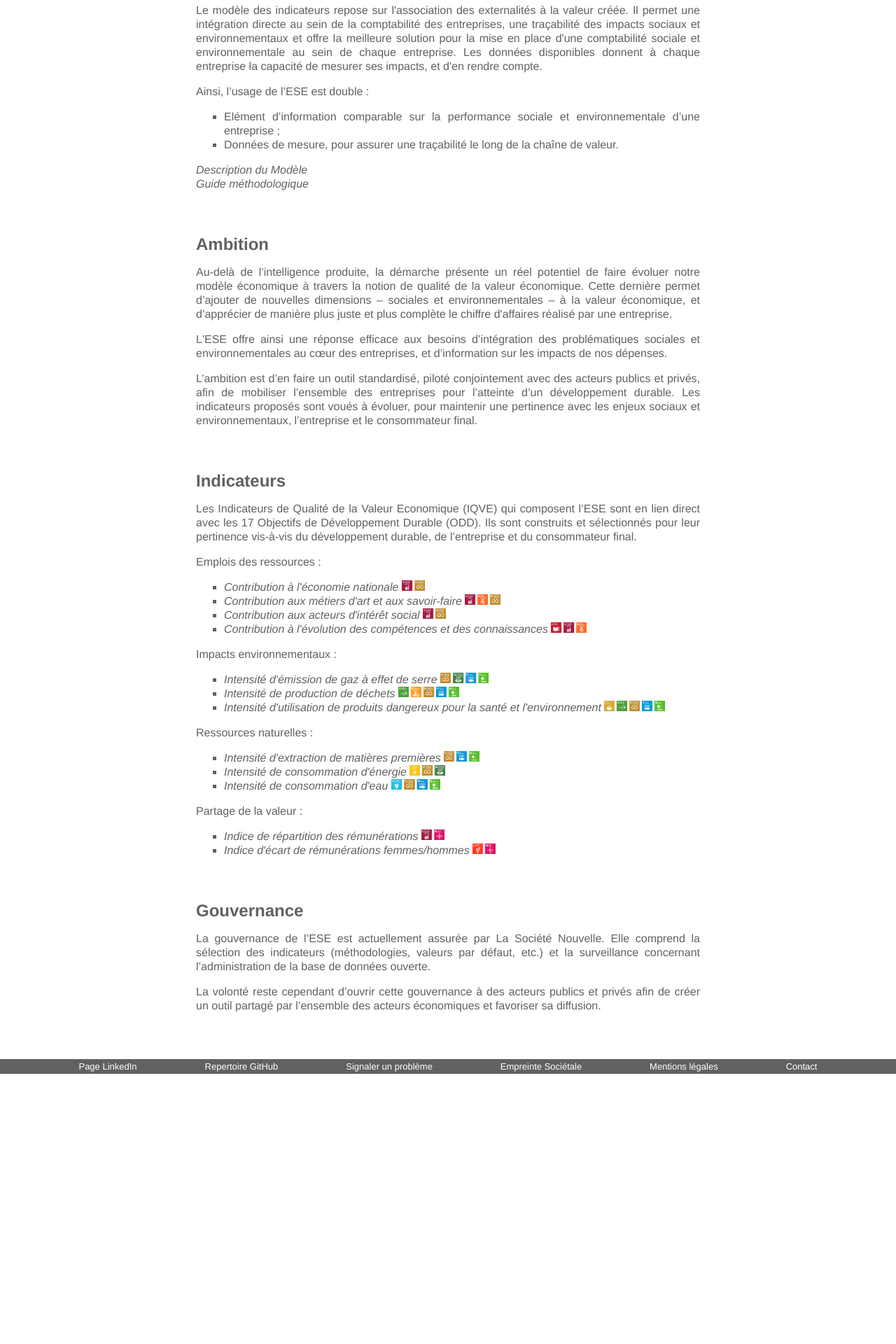
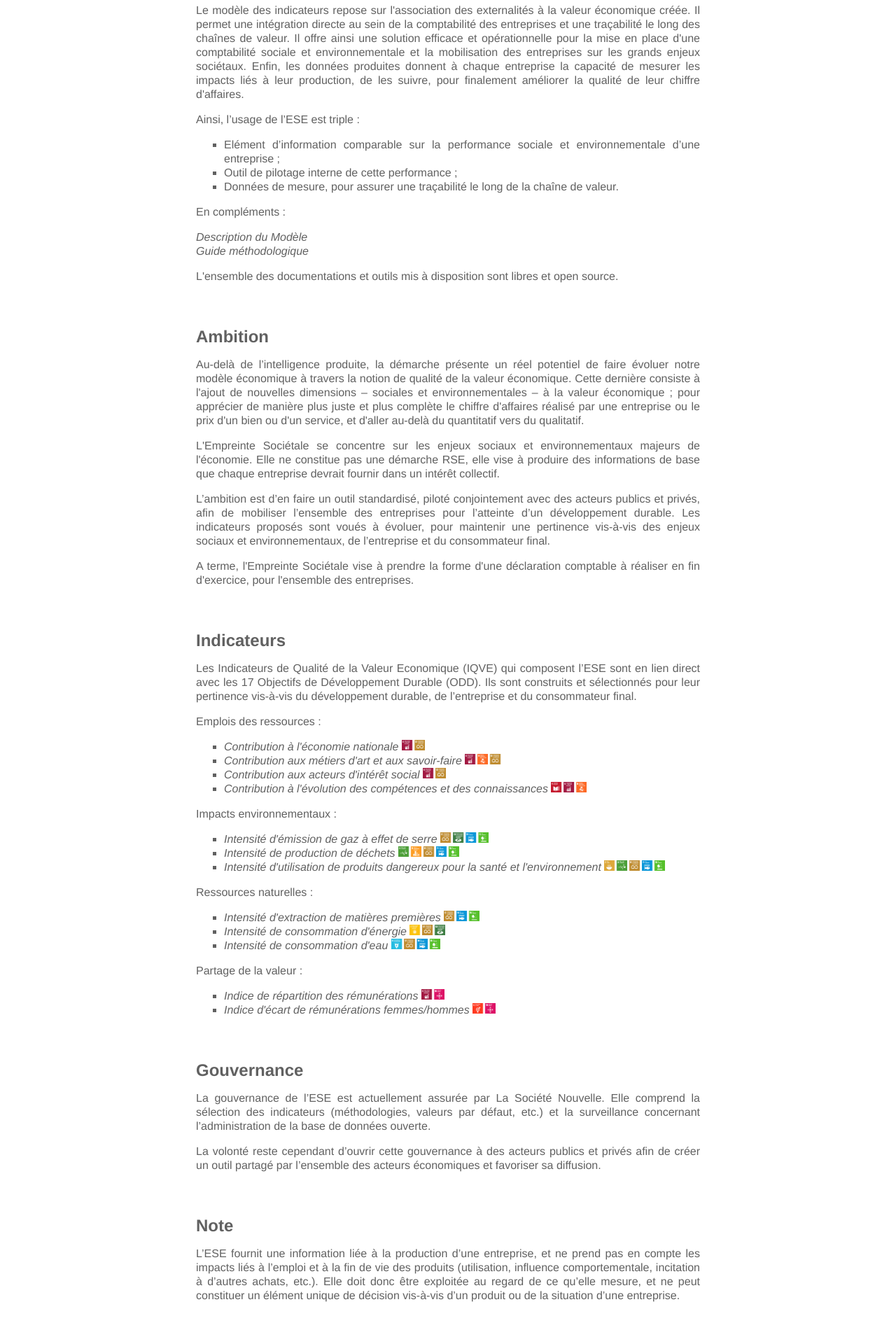
Before and after one commit to La-Societe-Nouvelle/LaSocieteNouvelle-Website, a Next.js app: page /empreinte-societale in a window 1280 px wide. Shown: the part 460-2380 px from the top of the page at 70% size. Before the commit the page ends 1994 px from the top, so only its background shows below. Built offline with nearby package versions, Linux system fonts and the light colour scheme.

Commit message:
Update content

```diff
--- a/pages/empreinte-societale.js
+++ b/pages/empreinte-societale.js
@@ -14,83 +14,58 @@ export default function Home() {
 
       <main className="main">
 
-        <h1>
-        Empreinte Sociétale de l'Entreprise
-        </h1>
+        <h1>Empreinte Sociétale de l'Entreprise</h1>
 
         <div className="strip">
-          <h2>
-          Introduction
-          </h2>
-          <p>
-          L’Empreinte Sociétale de l’Entreprise (ESE) est un panel d'indicateurs extra-financiers associés au chiffre d'affaires des entreprises.  Il informe sur les externalités sociales et environnementales liées à la production des biens et/ou services vendus par l'entreprise. Les indicateurs prennent en compte les activités propres de l'entreprise (valeur ajoutée nette), mais également les consommations (achats et autres charges externes) et les amortissements sur immobilisations ; avec une dépendance entre les entreprises.
+          <h2>Introduction</h2>
+          <p>L’Empreinte Sociétale de l’Entreprise (ESE) est un panel d'indicateurs extra-financiers associés au chiffre d'affaires des entreprises.  Il informe sur les externalités sociales et environnementales liées à la production des biens et/ou services vendus par l'entreprise. Les indicateurs prennent en compte les activités propres de l'entreprise (valeur ajoutée nette), mais également les consommations (achats et autres charges externes) et les immobilisations. La mesure des impacts indirects s'appuie sur les données publiées des entreprises sollicitées.</p>
+          <p>Le modèle des indicateurs repose sur l'association des externalités à la valeur économique créée. Il permet une intégration directe au sein de la comptabilité des entreprises et une traçabilité le long des chaînes de valeur. Il offre ainsi une solution efficace et opérationnelle pour la mise en place d'une comptabilité sociale et environnementale et la mobilisation des entreprises sur les grands enjeux sociétaux. Enfin, les données produites donnent à chaque entreprise la capacité de mesurer les impacts liés à leur production, de les suivre, pour finalement améliorer la qualité de leur chiffre d'affaires.</p>
+          <p>Ainsi, l’usage de l’ESE est triple :
+            <ul>
+              <li>Elément d’information comparable sur la performance sociale et environnementale d’une entreprise ;</li>
+              <li>Outil de pilotage interne de cette performance ;</li>
+              <li>Données de mesure, pour assurer une traçabilité le long de la chaîne de valeur.</li>
+            </ul>
           </p>
-          <p>
-          Le modèle des indicateurs repose sur l'association des externalités à la valeur créée. Il permet une intégration directe au sein de la comptabilité des entreprises, une traçabilité des impacts sociaux et environnementaux et offre la meilleure solution pour la mise en place d'une comptabilité sociale et environnementale au sein de chaque entreprise. Les données disponibles donnent à chaque entreprise la capacité de mesurer ses impacts, et d'en rendre compte.
-          </p>
-          <p>
-          Ainsi, l’usage de l’ESE est double :
-          <ul>
-            <li>Elément d’information comparable sur la performance sociale et environnementale d’une entreprise ;</li>
-            <li>Données de mesure, pour assurer une traçabilité le long de la chaîne de valeur.</li>
-          </ul>
-          </p>
+          <p>En compléments :</p>
           <p>
             <a className="text-link" href="modele-indicateurs">Description du Modèle</a><br/>
             <a className="text-link" href="guide">Guide méthodologique</a>
           </p>
+          <p>L'ensemble des documentations et outils mis à disposition sont libres et open source.</p>
         </div>
 
         <div className="strip">
-          <h2>
-          Ambition
-          </h2>
-          <p>
-          Au-delà de l’intelligence produite, la démarche présente un réel potentiel de faire évoluer notre modèle économique à travers la notion de qualité de la valeur économique. Cette dernière permet d’ajouter de nouvelles dimensions – sociales et environnementales – à la valeur économique, et d’apprécier de manière plus juste et plus complète le chiffre d'affaires réalisé par une entreprise.
-          </p>
-          <p>
-          L'ESE offre ainsi une réponse efficace aux besoins d’intégration des problématiques sociales et environnementales au cœur des entreprises, et d’information sur les impacts de nos dépenses.
-          </p>
-          <p>
-          L’ambition est d’en faire un outil standardisé, piloté conjointement avec des acteurs publics et privés, afin de mobiliser l’ensemble des entreprises pour l’atteinte d’un développement durable. Les indicateurs proposés sont voués à évoluer, pour maintenir une pertinence avec les enjeux sociaux et environnementaux, l’entreprise et le consommateur final.
-          </p>
+          <h2>Ambition</h2>
+          <p>Au-delà de l’intelligence produite, la démarche présente un réel potentiel de faire évoluer notre modèle économique à travers la notion de qualité de la valeur économique. Cette dernière consiste à l'ajout de nouvelles dimensions – sociales et environnementales – à la valeur économique ; pour apprécier de manière plus juste et plus complète le chiffre d'affaires réalisé par une entreprise ou le prix d'un bien ou d'un service, et d'aller au-delà du quantitatif vers du qualitatif.</p>
+          <p>L'Empreinte Sociétale se concentre sur les enjeux sociaux et environnementaux majeurs de l'économie. Elle ne constitue pas une démarche RSE, elle vise à produire des informations de base que chaque entreprise devrait fournir dans un intérêt collectif.</p>
+          <p>L’ambition est d’en faire un outil standardisé, piloté conjointement avec des acteurs publics et privés, afin de mobiliser l’ensemble des entreprises pour l’atteinte d’un développement durable. Les indicateurs proposés sont voués à évoluer, pour maintenir une pertinence vis-à-vis des enjeux sociaux et environnementaux, de l’entreprise et du consommateur final.</p>
+          <p>A terme, l'Empreinte Sociétale vise à prendre la forme d'une déclaration comptable à réaliser en fin d'exercice, pour l'ensemble des entreprises.</p>
         </div>
 
         <div className="strip">
-          <h2>
-          Indicateurs
-          </h2>
-          <p>
-          Les Indicateurs de Qualité de la Valeur Economique (IQVE) qui composent l’ESE sont en lien direct avec les 17 Objectifs de Développement Durable (ODD). Ils sont construits et sélectionnés pour leur pertinence vis-à-vis du développement durable, de l’entreprise et du consommateur final.
-          </p>
-          <p>
-          Emplois des ressources :
-          </p>
+          <h2>Indicateurs</h2>
+          <p>Les Indicateurs de Qualité de la Valeur Economique (IQVE) qui composent l’ESE sont en lien direct avec les 17 Objectifs de Développement Durable (ODD). Ils sont construits et sélectionnés pour leur pertinence vis-à-vis du développement durable, de l’entreprise et du consommateur final.</p>
+          <p>Emplois des ressources :</p>
           <ul>
             <li><a className="text-link" href="indicateur/eco">Contribution à l'économie nationale </a><img className="odd-indic" src="/resources/odd_eco.png" /></li>
             <li><a className="text-link" href="indicateur/art">Contribution aux métiers d'art et aux savoir-faire </a><img className="odd-indic" src="/resources/odd_art.png" /></li>
             <li><a className="text-link" href="indicateur/soc">Contribution aux acteurs d'intérêt social </a><img className="odd-indic" src="/resources/odd_soc.png" /></li>
             <li><a className="text-link" href="indicateur/knw">Contribution à l'évolution des compétences et des connaissances </a><img className="odd-indic" src="/resources/odd_knw.png" /></li>
           </ul>
-          <p>
-          Impacts environnementaux :
-          </p>
+          <p>Impacts environnementaux :</p>
           <ul>
             <li><a className="text-link" href="indicateur/ghg">Intensité d'émission de gaz à effet de serre </a><img className="odd-indic" src="/resources/odd_ghg.png" /></li>
             <li><a className="text-link" href="indicateur/was">Intensité de production de déchets </a><img className="odd-indic" src="/resources/odd_was.png" /></li>
             <li><a className="text-link" href="indicateur/haz">Intensité d'utilisation de produits dangereux pour la santé et l'environnement </a><img className="odd-indic" src="/resources/odd_haz.png" /></li>
           </ul>
-          <p>
-          Ressources naturelles :
-          </p>
+          <p>Ressources naturelles :</p>
           <ul>
             <li><a className="text-link" href="indicateur/mat">Intensité d'extraction de matières premières </a><img className="odd-indic" src="/resources/odd_mat.png" /></li>
             <li><a className="text-link" href="indicateur/nrg">Intensité de consommation d'énergie </a><img className="odd-indic" src="/resources/odd_nrg.png" /></li>
             <li><a className="text-link" href="indicateur/wat">Intensité de consommation d'eau </a><img className="odd-indic" src="/resources/odd_wat.png" /></li>
           </ul>
-          <p>
-          Partage de la valeur :
-          </p>
+          <p>Partage de la valeur :</p>
           <ul>
             <li><a className="text-link" href="indicateur/dis">Indice de répartition des rémunérations </a><img className="odd-indic" src="/resources/odd_dis.png" /></li>
             <li><a className="text-link" href="indicateur/geq">Indice d'écart de rémunérations femmes/hommes </a><img className="odd-indic" src="/resources/odd_geq.png" /></li>
@@ -98,21 +73,18 @@ export default function Home() {
         </div>
 
         <div className="strip">
-          <h2>
-          Gouvernance
-          </h2>
-          <p>
-          La gouvernance de l’ESE est actuellement assurée par La Société Nouvelle. Elle comprend la sélection des indicateurs (méthodologies, valeurs par défaut, etc.) et la surveillance concernant l’administration de la base de données ouverte.
-          </p>
-          <p>
-          La volonté reste cependant d’ouvrir cette gouvernance à des acteurs publics et privés afin de créer un outil partagé par l’ensemble des acteurs économiques et favoriser sa diffusion.
-          </p>
+          <h2>Gouvernance</h2>
+          <p>La gouvernance de l’ESE est actuellement assurée par La Société Nouvelle. Elle comprend la sélection des indicateurs (méthodologies, valeurs par défaut, etc.) et la surveillance concernant l’administration de la base de données ouverte.</p>
+          <p>La volonté reste cependant d’ouvrir cette gouvernance à des acteurs publics et privés afin de créer un outil partagé par l’ensemble des acteurs économiques et favoriser sa diffusion.</p>
+        </div>
+
+        <div className="strip">
+          <h2>Note</h2>
+          <p>L’ESE fournit une information liée à la production d’une entreprise, et ne prend pas en compte les impacts liés à l’emploi et à la fin de vie des produits (utilisation, influence comportementale, incitation à d’autres achats, etc.). Elle doit donc être exploitée au regard de ce qu’elle mesure, et ne peut constituer un élément unique de décision vis-à-vis d’un produit ou de la situation d’une entreprise.</p>
         </div>
 
       </main>
-
       <Footer/>
-
     </div>
   )
 }
```
